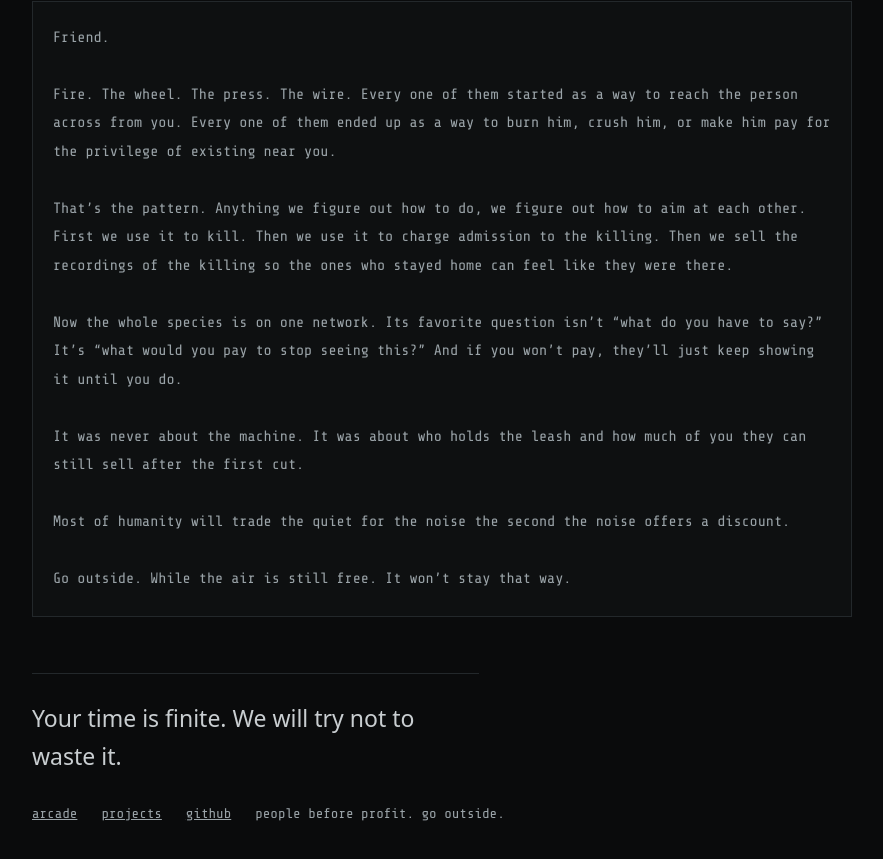
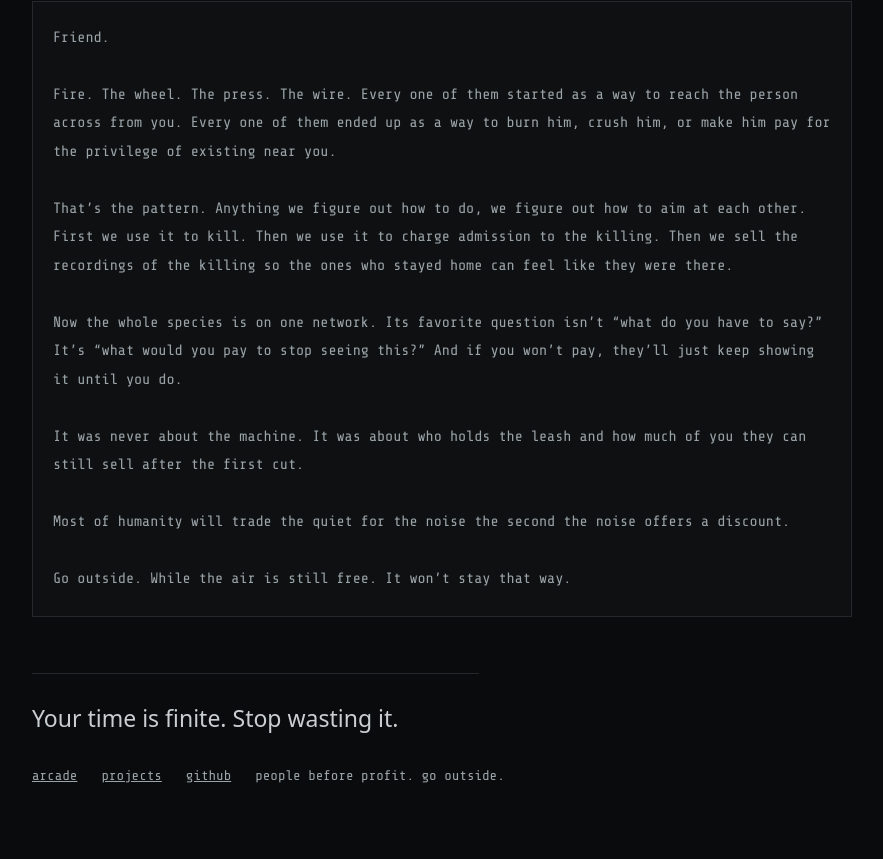
Before and after one commit to BREWDADlabs/brewdadlabs-site, a plain HTML site: page site/index.html in a window 1280 px wide. Shown: the part 1276-2135 px from the top of the page, without its empty margins (198-1081 px from the left). Drawn offline with Linux system fonts and the light colour scheme.

Commit message:
Closing line: Stop wasting it (preview only)
Co-Authored-By: Claude Sonnet 5.5 <noreply@anthropic.com>

```diff
--- a/site/index.html
+++ b/site/index.html
@@ -92,7 +92,7 @@ It was never about the machine. It was about who holds the leash and how much of
 Most of humanity will trade the quiet for the noise the second the noise offers a discount.
 
 Go outside. While the air is still free. It won’t stay that way.</pre>
-<p class="msg">Your time is finite. We will try not to waste it.</p>
+<p class="msg">Your time is finite. Stop wasting it.</p>
 <footer class="m"><a href="https://arcade.brewdadlabs.com">arcade</a><a href="/projects">projects</a><a href="https://github.com/BrewDadLabs" rel="noopener">github</a><span>people before profit. go outside.</span></footer>
 </main>
 <script>
```
